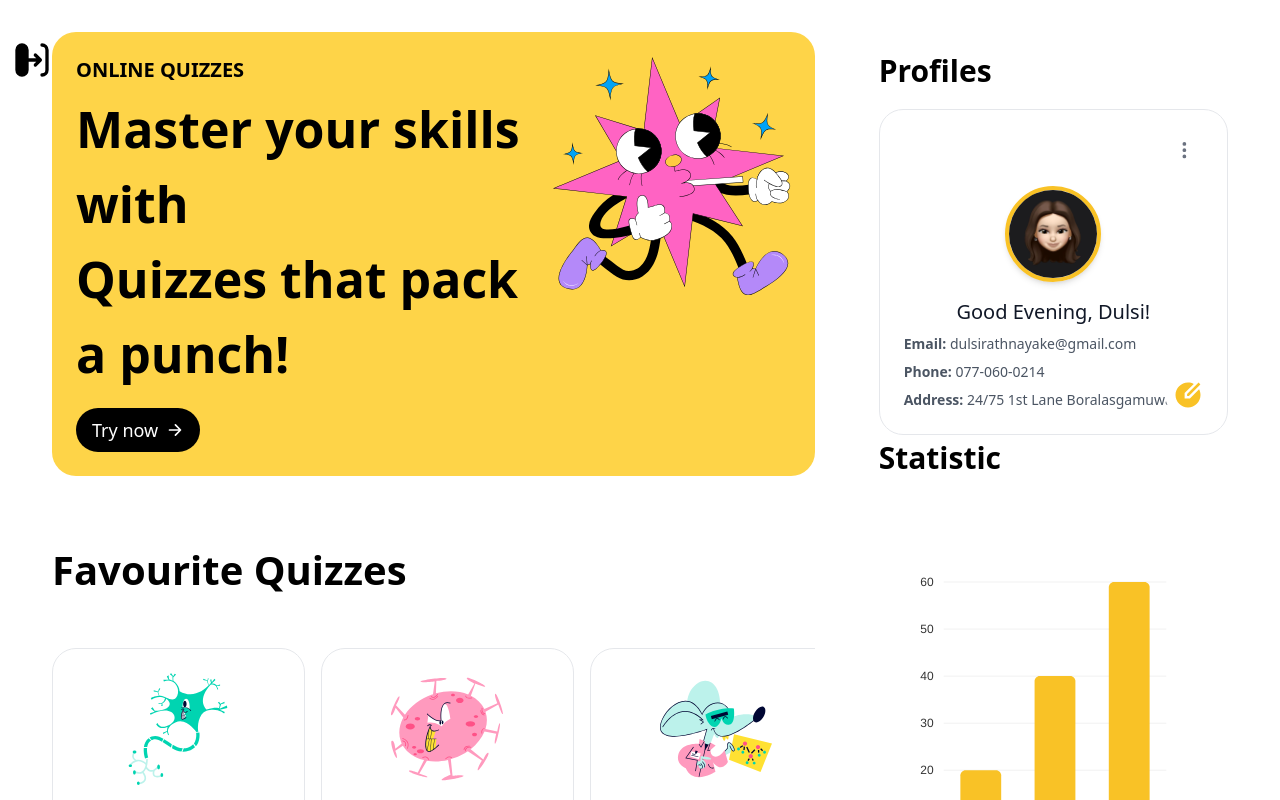
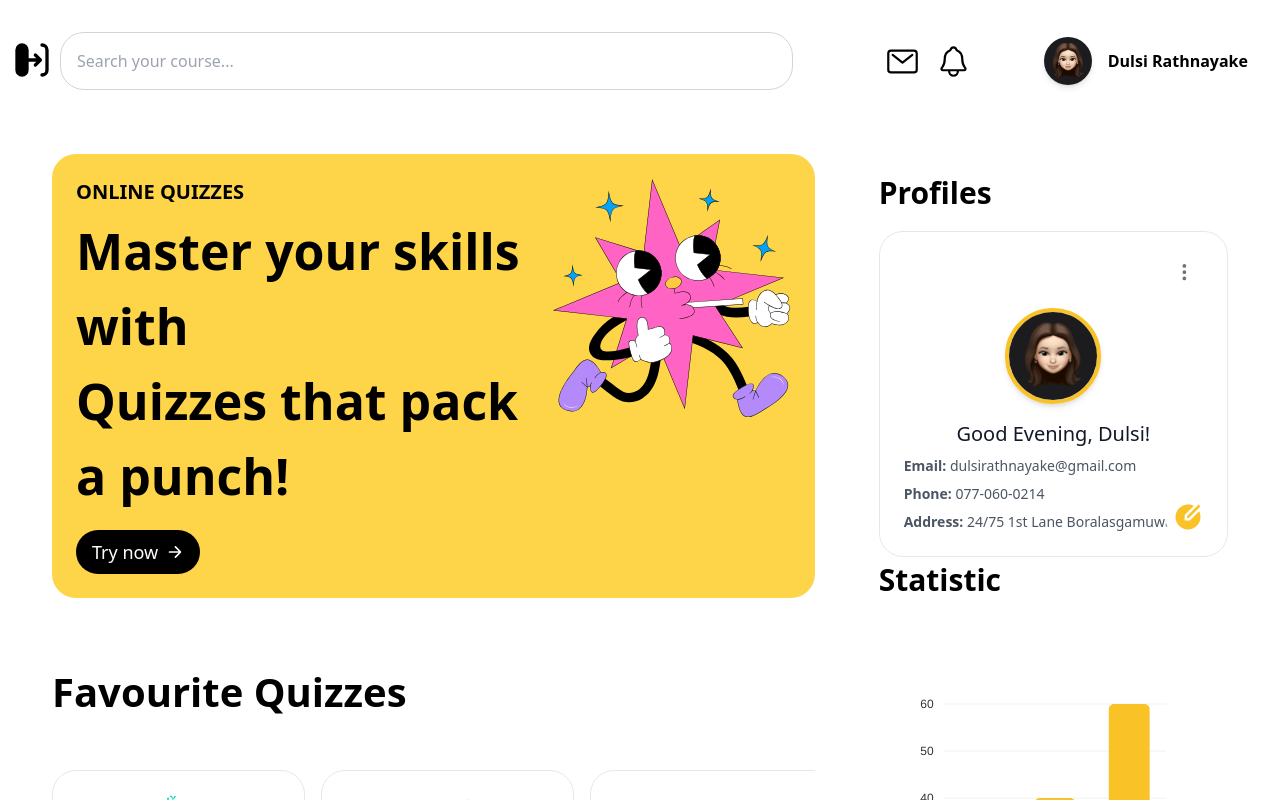
Before and after one commit to Webminds-designs/NeverMindsWeb, a React (Vite) app in the folder frontend/: page /dashboard in a window 1280 px wide. Shown: the top 800 px of the page. Built offline with nearby package versions, Linux system fonts and the light colour scheme.

Commit message:
refactor: update dashboard route to use new Dashboard component

```diff
--- a/frontend/src/App.jsx
+++ b/frontend/src/App.jsx
@@ -5,7 +5,7 @@
 import Badges from "./components/Badges";
 import Progress from "./components/Progress";
 import Favourites from "./components/Favourites";
-import dashboard from "./components/ProfileDashboard"
+import Dashboard from './Pages/Dashboard';
 
 
 function App() {
@@ -26,11 +26,11 @@
       <Route path="/" element={<Home />} />
 
       {/* if user not null then show dashboard*/}
-      {user && <Route path="/dashboard" element={<ProfileDashboard />} />}
+      {user && <Route path="/dashboard" element={<Dashboard />} />}
       <Route path="/badges" element={<Badges />} />
       <Route path="/progress" element={<Progress />} />
       <Route path="/favourites" element={<Favourites />} />
-      <Route path="/dashboard" element={<ProfileDashboard />} />
+      <Route path="/dashboard" element={<Dashboard />} />
 
 
     </Routes>
--- a/frontend/src/Pages/Dashboard.jsx
+++ b/frontend/src/Pages/Dashboard.jsx
@@ -12,7 +12,7 @@
   let header;
   if (
     location.pathname === "/" ||
-    location.pathname === "/profiledashboard" ||
+    location.pathname === "/dashboard" ||
     location.pathname === "/badges"
   ) {
     header = <LOGUHeader />;
```
